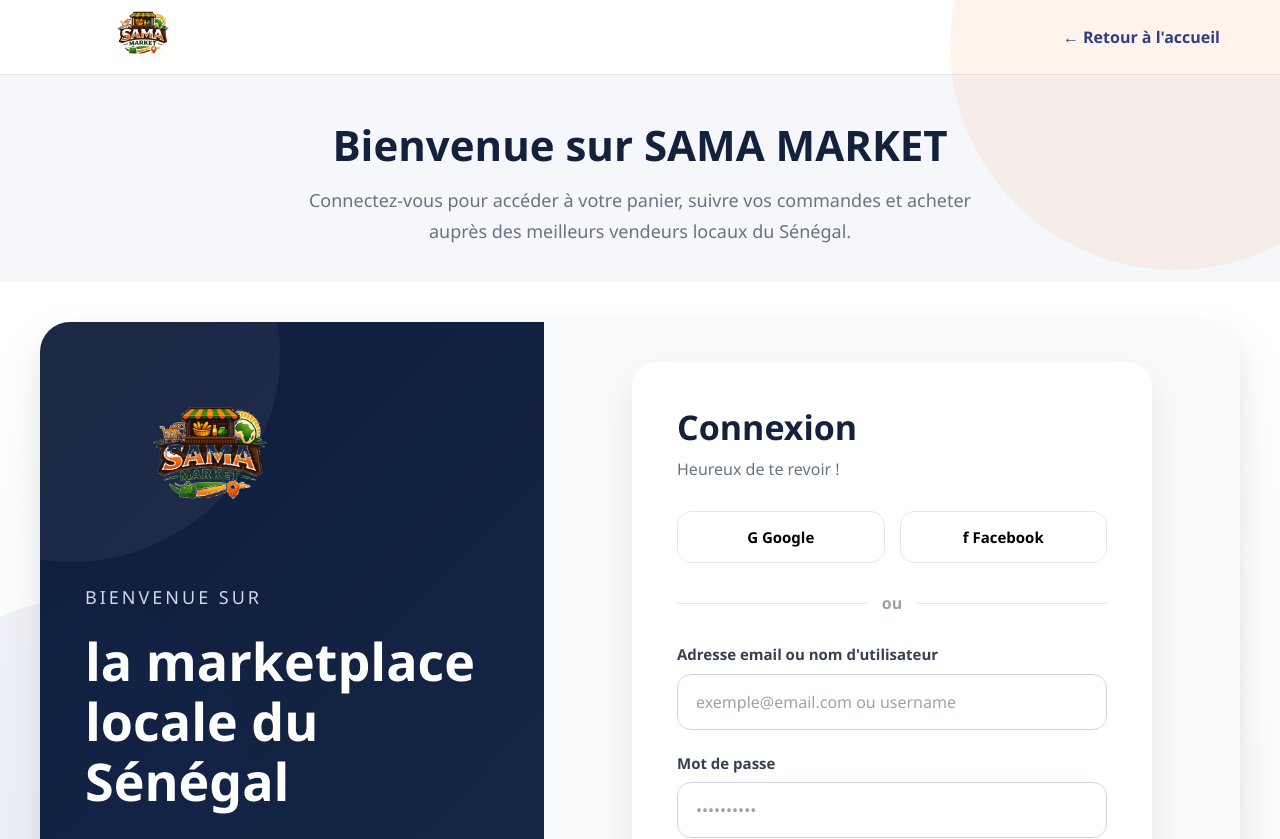
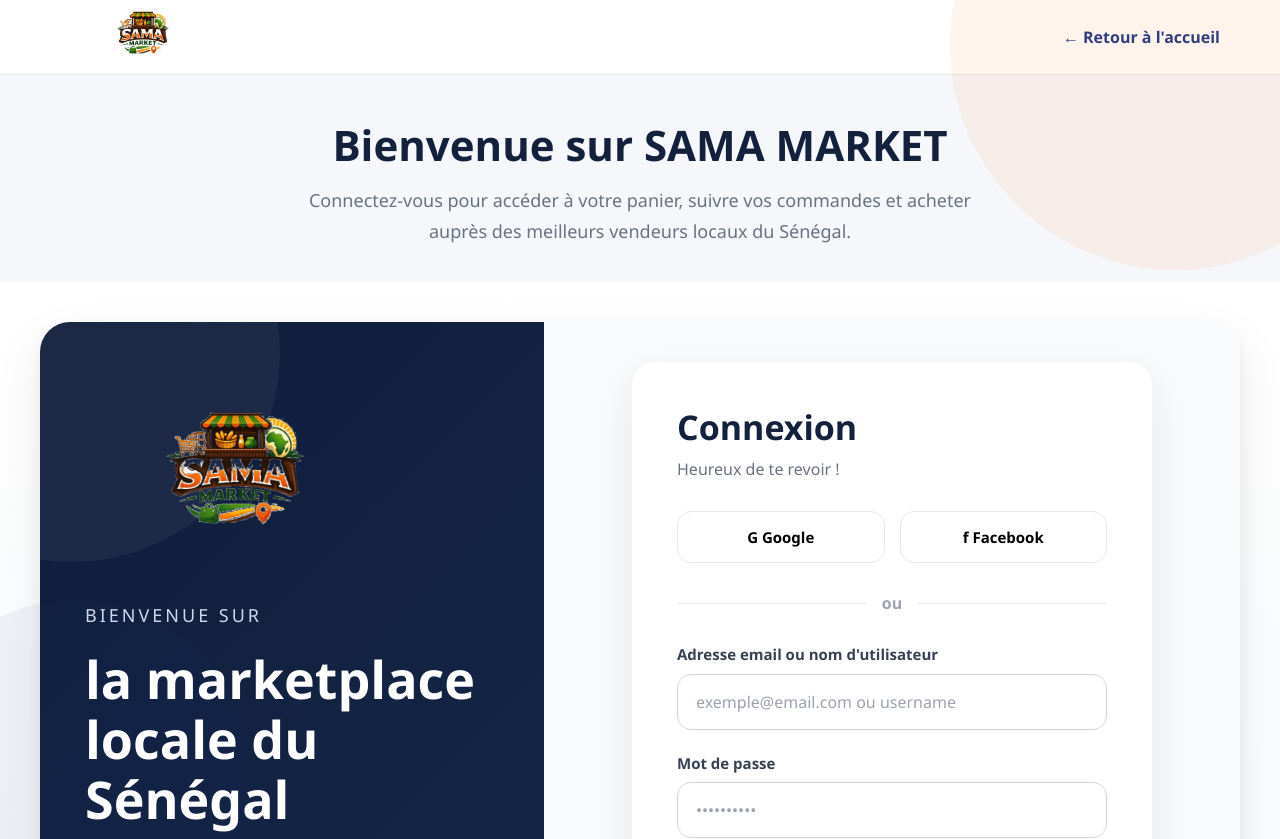
Before and after one commit to Mouhammmad/SamaMaket-Front, an Angular app in the folder front/: page /login in a window 1280 px wide. Shown: the top 839 px of the page. Built offline with nearby package versions, Linux system fonts and the light colour scheme.

Commit message:
modified:   front/src/app/shared/header/header.css

```diff
--- a/front/src/app/admin/shared/sidebar-admin/sidebar-admin.css
+++ b/front/src/app/admin/shared/sidebar-admin/sidebar-admin.css
@@ -21,8 +21,8 @@
 
 .logo img{
     display:block;
-    width:205px;
-    height:120px;
+    width:235px;
+    height:140px;
     object-fit:contain;
     object-position:center;
     border-radius:8px;
--- a/front/src/app/pages/login/login.css
+++ b/front/src/app/pages/login/login.css
@@ -42,8 +42,8 @@
 }
 
 .brand img{
-    width:250px;
-    height:170px;
+    width:300px;
+    height:205px;
 }
 
 .back-home{
--- a/front/src/app/pages/register/register.css
+++ b/front/src/app/pages/register/register.css
@@ -42,8 +42,8 @@
 }
 
 .brand img{
-    width:250px;
-    height:170px;
+    width:300px;
+    height:205px;
 }
 .auth-intro{
 
--- a/front/src/app/shared/header/header.css
+++ b/front/src/app/shared/header/header.css
@@ -22,8 +22,8 @@
 
 .logo img {
     display: block;
-    width: 165px;
-    height: 78px;
+    width: 190px;
+    height: 90px;
     object-fit: contain;
     object-position: center;
     border-radius: 8px;
--- a/front/src/app/shared/sidebar-client/sidebar-client.css
+++ b/front/src/app/shared/sidebar-client/sidebar-client.css
@@ -20,8 +20,8 @@
 
 .logo img {
   display: block;
-  width: 205px;
-  height: 120px;
+  width: 235px;
+  height: 140px;
   object-fit: contain;
   object-position: center;
   border-radius: 8px;
--- a/front/src/app/shared/sidebar-vendeur/sidebar-vendeur.css
+++ b/front/src/app/shared/sidebar-vendeur/sidebar-vendeur.css
@@ -19,8 +19,8 @@
 
 .logo img{
     display:block;
-    width:205px;
-    height:120px;
+    width:235px;
+    height:140px;
     object-fit:contain;
     object-position:center;
     border-radius:8px;
```
